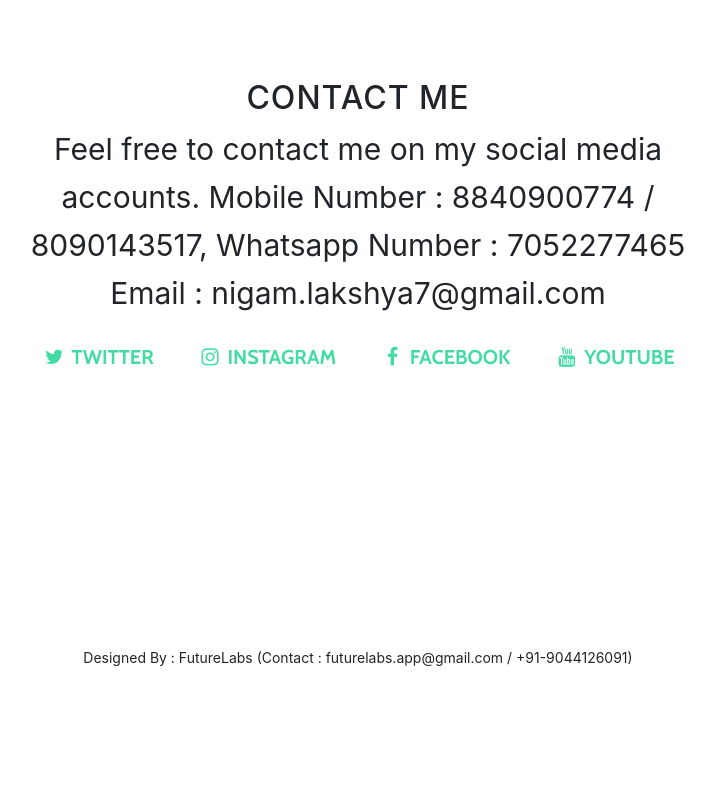
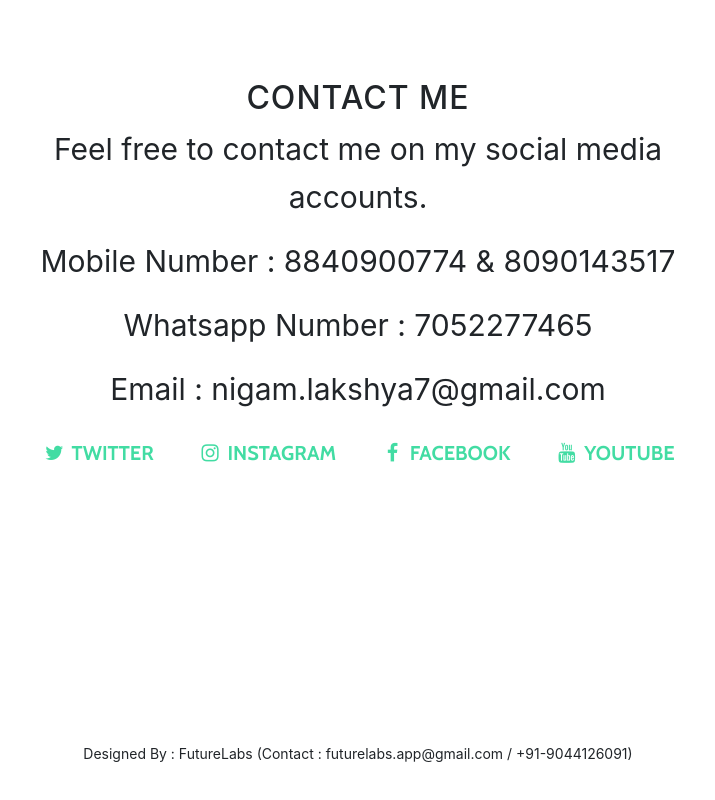
Before and after one commit to Praneet460/lakshyanigam, a website with bundled scripts: page index.html in a window 1280 px wide. Shown: the part 2598-3398 px from the top of the page, without its empty margins (282-997 px from the left). Before the commit the page ends 3318 px from the top, so only its background shows below. Built offline with nearby package versions, Linux system fonts and the light colour scheme.

Commit message:
Update index.html

```diff
--- a/index.html
+++ b/index.html
@@ -102,11 +102,11 @@
         <div class="row">
           <div class="col-lg-8 mx-auto">
             <h2>Contact Me</h2>
-            <p>Feel free to contact me on my social media accounts.
+            <p>Feel free to contact me on my social media accounts.</p>
 
-              Mobile Number : 8840900774 / 8090143517,
-              Whatsapp Number : 7052277465
-              Email : nigam.lakshya7@gmail.com
+            <p> Mobile Number : 8840900774 & 8090143517 </p>
+             <p> Whatsapp Number : 7052277465</p>
+            <p> Email : nigam.lakshya7@gmail.com
 
 
             </p>
```
